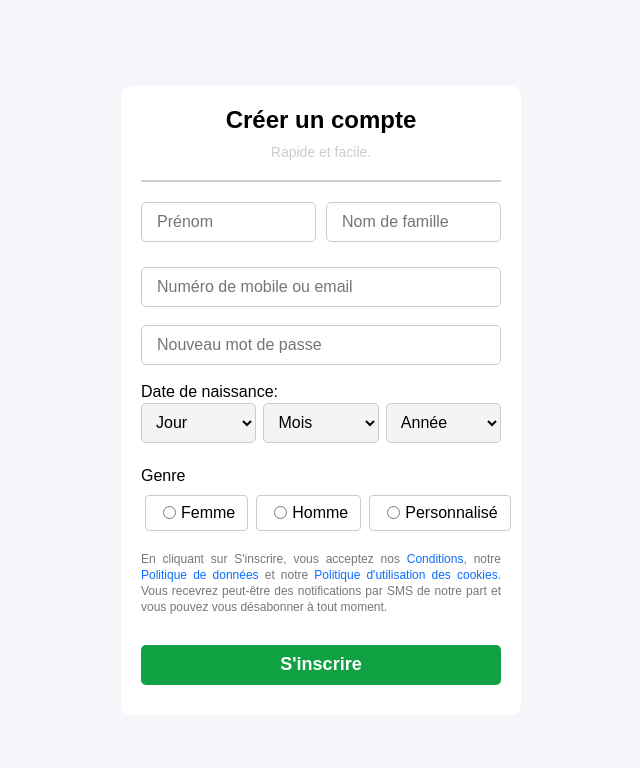
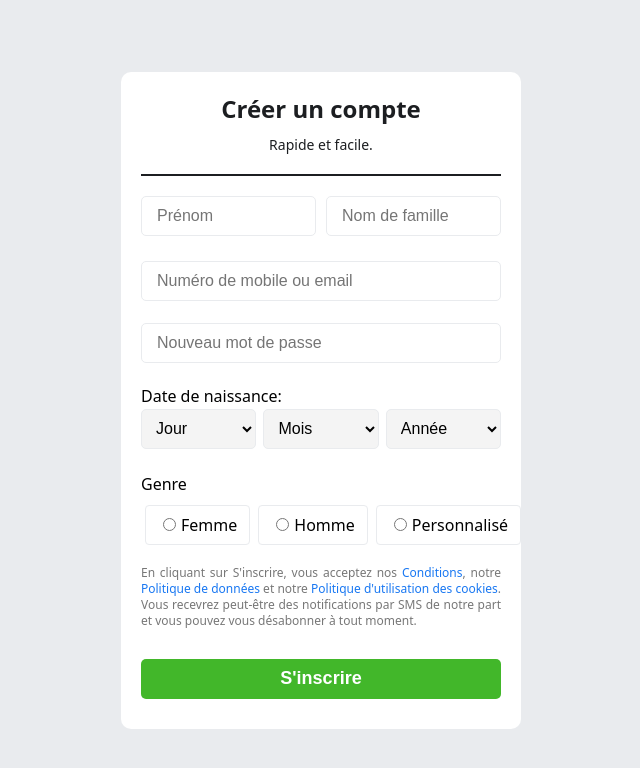
Before and after one commit to Ridouane-ridix/Facebook_page, a plain HTML site: page index.html in a window 1280 px wide. Shown: the whole page, without its empty margins (319-959 px from the left). Drawn offline with Linux system fonts and the light colour scheme.

Commit message:
facebook

```diff
--- a/index.html
+++ b/index.html
@@ -92,7 +92,6 @@
                                 <option>1999</option>
                                 <option>1998</option>
                                 <option>1997</option>
-                                <option>1900</option>
                               </select>
                             </div>
                         <label for="">Genre</label>
--- a/style.css
+++ b/style.css
@@ -4,8 +4,8 @@
     box-sizing: border-box;
 }
 body{
-    font-family: Arial, Helvetica, sans-serif ;
-    background: #f5f6fa;
+    font-family:system-ui, -apple-system, 'Segoe UI', Roboto, Arial, sans-serif;
+    background: #e9ebee ;
     display: flex;
     justify-content: center;
     align-items: center;
@@ -18,10 +18,11 @@ body{
     justify-content: center;
     align-items: center;
     border-radius: 10px;
+    box-shadow: rgba(0, 0, 0, 0.08);
     }
 .card p{
     font-size: 14px;
-    color: #ccc;
+    color:  #1c1e21;
     margin-top: 10px;
     text-align: center;
     margin-bottom: 20px;
@@ -30,14 +31,12 @@ body{
 
 .card h1{
     font-size: 24px;
-    color: #000000;
+    color: #1c1e21;
     font-weight: bold;
     text-align: center;
 }
 hr{
-    border: solid 1px #ccc;
-
-    background: #ccc;
+    border: solid 1px  #1c1e21;
     margin: 20px 0;
 }
 
@@ -51,20 +50,20 @@ hr{
 
 }
 .name-section input{
-    border: 1px solid #ccc;
+    border: 1px solid #e9ebee;
     border-radius: 5px;
     padding: 0 15px;
     font-size: 16px;
     height: 40px;
     margin-bottom: 15px;
-    outline-color: #000000;
+    outline-color:  rgba(0, 0, 0, 0.08);
 }
 .input-section{
     display: flex;
 }
 .input-section input{
     width: 100%;
-    border: 1px solid #ccc;
+    border: 1px solid #e9ebee;
     border-radius: 5px;
     padding: 0 15px;
     font-size: 16px;
@@ -79,9 +78,9 @@ hr{
     width: 100%;
     padding: 10px 15px;
     border-radius: 5px;
-    border: 1px solid #ccc;
+    border: 1px solid #e9ebee;
     font-size: 16px;
-    outline-color: #000000;
+    outline-color:  rgba(0, 0, 0, 0.08);
 
 }
 .birthdate-selectors {
@@ -97,12 +96,12 @@ hr{
 .birthdate-selectors select {
     width: 32%;
     height: 40px;
-    border: 1px solid #ccc;
+    border: 1px solid #e9ebee;
     border-radius: 5px;
     padding: 0 10px;
     font-size: 16px;
     background-color: #a9a9a921;
-    outline-color: #000000;
+    outline-color:  rgba(0, 0, 0, 0.08);
     }
 .Genre-section{
     display: flex;
@@ -119,7 +118,7 @@ span{
     display: flex;
     align-items: center;
     justify-content: center;
-    border: solid 1px #ccc;
+    border: solid 1px #e9ebee;
     padding: 8px 12px;
     border-radius:  4px;
     flex: 1;
@@ -130,7 +129,7 @@ button{
     height: 40px;
     border: none;
     border-radius: 5px;
-    background: #0fa142;
+    background: #42b72a;
     color: #fff;
     font-size: 18px;
     font-weight: 600;
@@ -138,7 +137,7 @@ button{
     margin: 10px 0;
 }
 a{
-    color: #0d6efd;
+    color: #1877f2;
     text-decoration: none;
 }a:hover{
     text-decoration: underline;
@@ -185,4 +184,5 @@ a{
 
     }
 
+
 }
```
